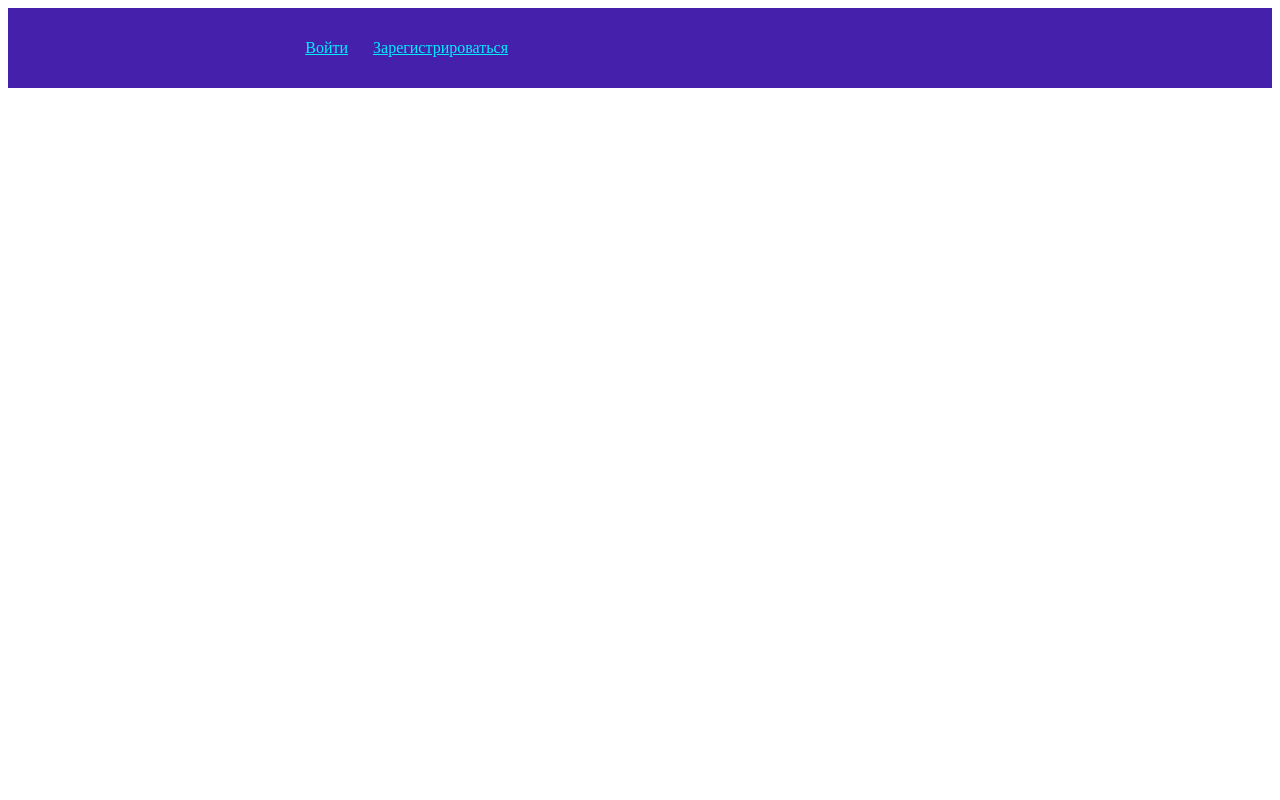
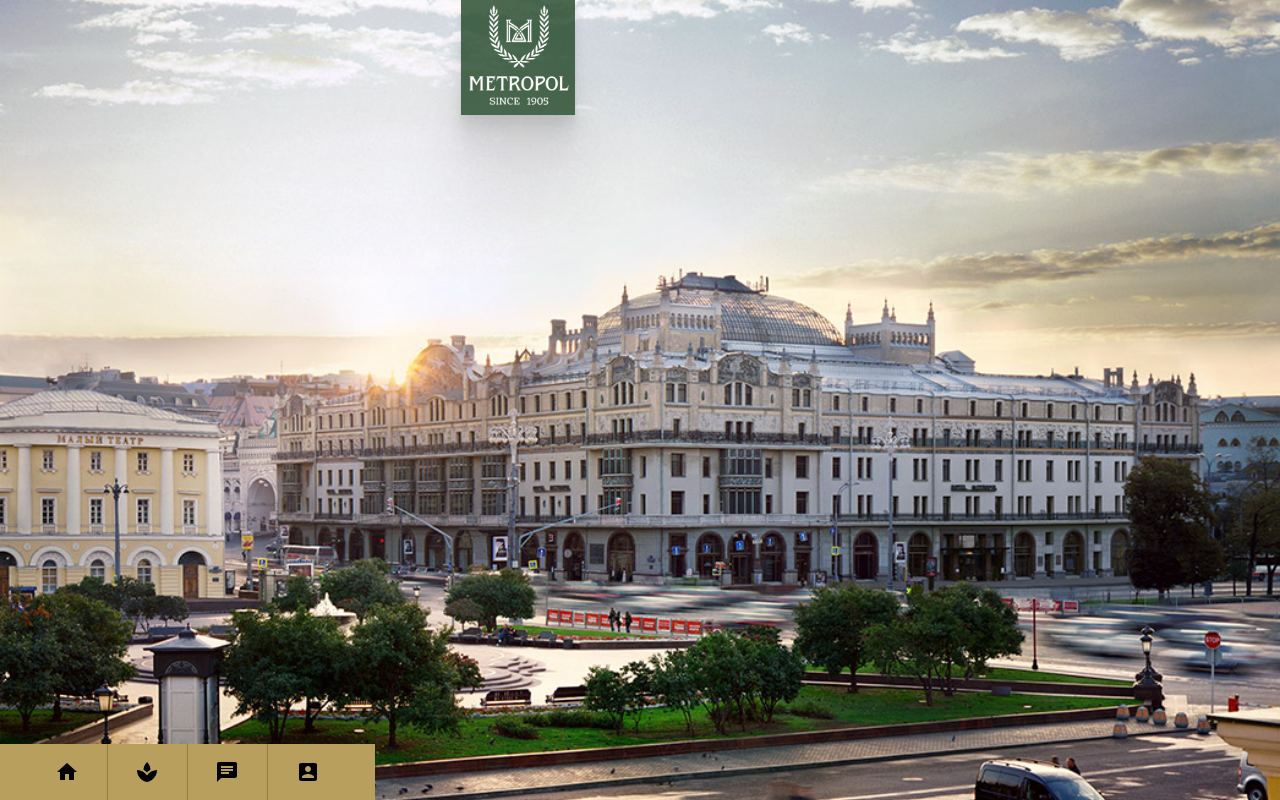
Before and after one commit to sheso/jstravellife-metropol, a React (Create React App) app in the folder client/: page / in a window 1280 px wide. Built offline with nearby package versions, Linux system fonts and the light colour scheme.

Commit message:
Add connectivity between components

```diff
--- a/client/src/App.js
+++ b/client/src/App.js
@@ -1,29 +1,38 @@
-import React from 'react';
-import { BrowserRouter as Router, Route, Switch, Redirect } from "react-router-dom";
-import Main from './components/Main';
-import Services from './components/Services/Services';
-import SignUp from './components/SignUp';
-import SignIn from './components/SignIn';
-import Header from './components/Header';
+import React from "react";
+import {
+  BrowserRouter as Router,
+  Route,
+  Switch,
+  Redirect,
+} from "react-router-dom";
+import Main from "./components/Main";
+import Services from "./components/Services/Services";
+import SignUp from "./components/SignUp";
+import SignIn from "./components/SignIn";
+import Chat from "./components/Chat";
+// import Header from "./components/Header";
 
 function App() {
   return (
     <div className="App">
       <>
         <Router>
-          <Header />
+          {/* <Header /> */}
           <Switch>
-            <Route path="/SignIn">
+            <Route path="/signin">
               <SignIn />
             </Route>
-            <Route path="/SignUp">
+            <Route path="/signup">
               <SignUp />
             </Route>
-            <Route path='/services'>
+            <Route path="/services">
               <Services />
             </Route>
-            <Route path="/">
-              <Redirect to="/" />
+            <Route exact path="/">
+              <Main />
+            </Route>
+            <Route path="/chat">
+              <Chat />
             </Route>
           </Switch>
         </Router>
--- a/client/src/components/BottomNav/index.js
+++ b/client/src/components/BottomNav/index.js
@@ -2,6 +2,8 @@ import React from "react";
 import { makeStyles } from "@material-ui/core/styles";
 import BottomNavigation from "@material-ui/core/BottomNavigation";
 import BottomNavigationAction from "@material-ui/core/BottomNavigationAction";
+
+import { Link } from "react-router-dom";
 
 import HomeIcon from "@material-ui/icons/Home";
 import AccountBoxIcon from "@material-ui/icons/AccountBox";
@@ -29,26 +31,34 @@ export default function BottomNav() {
       className={classes.root}
       style={{ maxWidth: "375px" }}
     >
+      <Link to="/">
         <BottomNavigationAction
           style={{ color: "black", borderRight: "0.5px #00000038 solid" }}
           label="Home"
           icon={<HomeIcon />}
         />
+      </Link>
+      <Link to="/services">
         <BottomNavigationAction
           style={{ color: "black", borderRight: "0.5px #00000038 solid" }}
           label="Services"
           icon={<SpaIcon />}
         />
+      </Link>
+      <Link to="/chat">
         <BottomNavigationAction
           style={{ color: "black", borderRight: "0.5px #00000038 solid" }}
           label="Chat"
           icon={<ChatIcon />}
         />
+      </Link>
+      <Link to="/profile">
         <BottomNavigationAction
-        style={{ color: "black"}}
+          style={{ color: "black" }}
           label="Profile"
           icon={<AccountBoxIcon />}
         />
+      </Link>
     </BottomNavigation>
   );
 }
--- /dev/null
+++ b/client/src/components/Chat/index.js
@@ -0,0 +1,5 @@
+const Chat = () => {
+  return <div>Здесь будет чат</div>;
+};
+
+export default Chat;
```
Lines whose indentation alone changed are shown as unchanged.
